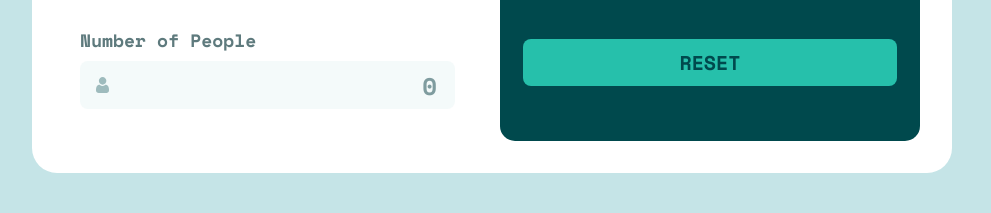
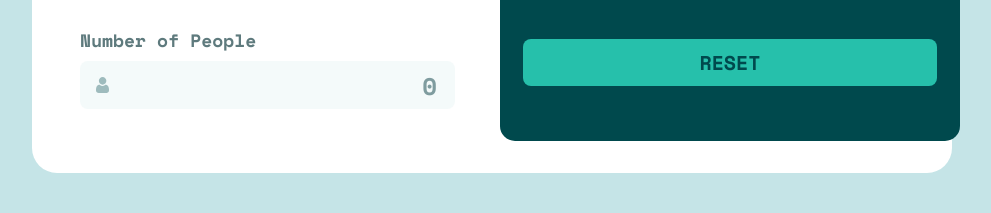
Before and after one commit to RhinoSC/frontendmentor-tip-calculator-app, a website: page index.html in a window 1280 px wide. Shown: the part 587-800 px from the top of the page, without its empty margins (148-1139 px from the left). Drawn offline with nearby package versions, Linux system fonts and the light colour scheme.

Commit message:
Finished v1

```diff
--- a/app/scss/components/calculator.scss
+++ b/app/scss/components/calculator.scss
@@ -12,6 +12,12 @@
   padding: rem(32) 0;
   border-radius: rem(25) rem(25) 0 0;
 
+  @include breakpoint(medium) {
+    max-width: rem(920);
+    flex-direction: row;
+    border-radius: rem(25);
+  }
+
   @include breakpoint(large) {
     // width: rem(920);
     max-width: rem(920);
@@ -23,6 +29,12 @@
     max-width: rem(375);
     padding: 0 rem(32);
 
+    @include breakpoint(medium) {
+      width: 50%;
+      padding: 0 rem(48);
+      padding-right: rem(20);
+    }
+
     @include breakpoint(large) {
       min-width: rem(443);
       padding: 0 rem(48);
@@ -33,6 +45,10 @@
   &__results {
     padding: 0 rem(8);
 
+    @include breakpoint(medium) {
+      width: 50%;
+    }
+
     @include breakpoint(large) {
       min-width: rem(413);
     }
```
Also changed, not shown: README-template.md, dist/style.css, 1 other file.
